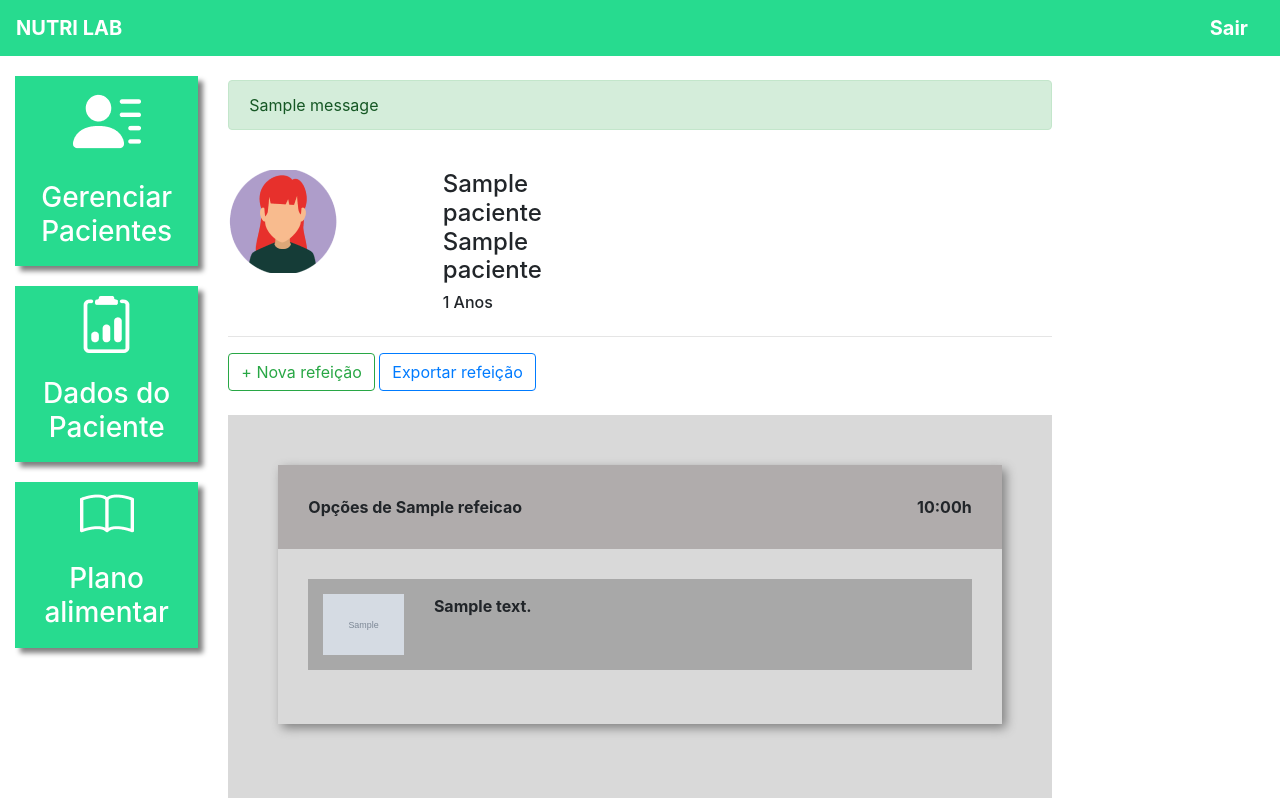
After one commit to Raphael120/nutri-lab, a Django app: page /plano_alimentar/1/ in a window 1280 px wide. The commit adds this page. Run offline with Django 4.2, Linux system fonts and the light colour scheme; a user stored in the database is signed in; tables that the repository leaves empty hold one stand-in row (values such as "Sample post"); grey boxes marked "Sample" are stand-in pictures; one stand-in notice (Sample message) is shown.

Commit message:
adicionando as páginas de plano alimentar do paciente

```diff
--- a/plataforma/templates/dados_paciente.html
+++ b/plataforma/templates/dados_paciente.html
@@ -1,7 +1,7 @@
 {% extends 'base_plataforma.html' %}
 {% load static %}
 
-{% block 'titulo' %}Nutri Lab | Paciente {{paciente.nome}} {{paciente.sobrenome}}{% endblock  %}
+{% block 'titulo' %}Nutri Lab | Dados do paciente {{paciente.nome}} {{paciente.sobrenome}}{% endblock  %}
 
 {% block 'plataforma' %}
     {% if messages %}
--- a/plataforma/templates/pacientes.html
+++ b/plataforma/templates/pacientes.html
@@ -26,7 +26,7 @@
     <div class="row">
         {% for paciente in pacientes %}
             <div class="col-md-4">
-                <a href="#" class="link-hover">
+                <a href="{% url 'dados_paciente' paciente.id %}" class="link-hover">
                     <div class="card-paciente">
                         <div class="foto-perfil">
                             {% if paciente.sexo == 'F' %}
--- /dev/null
+++ b/plataforma/templates/plano_alimentar.html
@@ -0,0 +1,177 @@
+{% extends 'base_plataforma.html' %}
+{% load static %}
+
+{% block 'titulo' %}Nutri Lab | Plano alimentar do paciente {{paciente.nome}} {{paciente.sobrenome}}{% endblock  %}
+
+{% block 'plataforma' %}
+    {% if messages %}
+        <br>
+        {% for message in messages %}
+            <div class="alert {{message.tags}}">
+                {{message}}
+            </div>
+        {% endfor %}
+    {% endif %}
+    <br>
+    <div class="row">
+        <div class="col-md-3">
+            {% if paciente.sexo == "M"%}
+                <img src="{% static 'plataforma/img/perfil2.png' %}">
+            {% else %}
+                <img src="{% static 'plataforma/img/perfil1.png' %}">
+            {% endif %}
+        </div>
+        <div class="col-md-3 dados descricao">
+            <h4>{{paciente.nome}} {{paciente.sobrenome}}</h4>
+            <h6>{{paciente.idade}} Anos</h6>
+        </div>
+    </div>
+    <hr>
+    <button type="button" class="btn btn-outline-success" data-toggle="modal" data-target="#modal">
+        + Nova refeição
+    </button>
+    <button type="button" class="btn btn-outline-primary">
+        Exportar refeição
+    </button>
+    <br>
+    <br>
+    <div class="fundo-alimentar">
+        {% for r in refeicao %}
+            <div class="refeicao">
+                <div class="head-refeicao">
+                    <span>Opções de {{r.titulo}}</span>
+                    <span style="float: right;"> {{r.horario}}h </span>
+                </div>
+                <div class="body-refeicao">
+                    {% for o in opcao %}
+                        {% if o.refeicao == r %}
+                            <div class="opcao">
+                                <div class="row">
+                                    <div class="col-md-2">
+                                        <img width="100%" src="{{o.imagem.url}}">
+                                    </div>
+                                    <div class="col-md-10">
+                                        {{o.descricao}}
+                                    </div>
+                                </div>
+                            </div>
+                            <br>
+                        {% endif %}
+                    {% empty %}
+                    <p>- Não existem refeições cadastradas.</p>
+                    {% endfor %}
+                </div>
+            </div>
+            <br>
+        {% empty %}
+            <p>- Não existem refeições cadastradas.</p>
+        {% endfor %}
+    </div>
+
+
+    <!-- modal -->
+    <div class="modal fade" id="modal" tabindex="-1" role="dialog" aria-labelledby="exampleModalLabel" aria-hidden="true">
+        <div class="modal-dialog" role="document">
+            <div class="modal-content">
+                <div class="modal-header">
+                    <button type="button" class="close" data-dismiss="modal" aria-label="Close">
+                        <span aria-hidden="true">&times;</span>
+                    </button>
+                </div>
+                <div class="modal-body">
+                    <h4 class="titulo">Adicionar refeição</h4>
+                    <button type="button" onclick="exibe_refeicao()" class="btn btn-outline-success">
+                        + Nova refeição
+                    </button>
+                    <button style="margin-left: 10px;" type="button" onclick="exibe_opcao()" class="btn btn-outline-success">
+                        + Nova opção
+                    </button>
+                    <br>
+                    <br>
+                    <div id="form-refeicao" style="display: block;">
+                        <form action="{% url 'refeicao' paciente.id %}" method="POST">{% csrf_token %}
+                            <label for="validationServerUsername">Título</label>
+                            <div class="input-group">
+                                <input type="text" class="form-control" placeholder="Ex: Café da manhã" name="titulo">
+                            </div>
+                            <br>
+                            <label for="validationServerUsername">Horário</label>
+                            <div class="input-group">
+                                <input type="time" class="form-control" placeholder="-" name="horario">
+                            </div>
+                            <br>
+                            <h5 class="titulo">Macronutrientes</h5>
+                            <div class="container">
+                                <div class="row">
+                                    <div class="col-md-4">
+                                        <label for="validationServerUsername">Carboidratos</label>
+                                        <div class="input-group">
+                                            <input type="text" class="form-control" placeholder="" name="carboidratos">
+                                        </div>
+                                    </div>
+                                    <div class="col-md-4">
+                                        <label for="validationServerUsername">Proteínas</label>
+                                        <div class="input-group">
+                                            <input type="text" class="form-control" placeholder="" name="proteinas">
+                                        </div>
+                                    </div>
+                                    <div class="col-md-4">
+                                        <label for="validationServerUsername">Gorduras</label>
+                                        <div class="input-group">
+                                            <input type="text" class="form-control" placeholder="" name="gorduras">
+                                        </div>
+                                    </div>
+                                </div>
+                            </div>
+                            <br>
+                            <input type="submit" value="Cadastrar" class="btn btn-success">
+                        </form>
+                    </div>
+                    <div id="form-opcao" style="display: none;">
+                        <form action="{% url 'opcao' paciente.id %}" method="POST" enctype='multipart/form-data'>{% csrf_token %}
+                            <label for="validationServerUsername">Selecione a refeição</label>
+                            <div class="input-group">
+                                <select class="form-control" name="refeicao">
+                                    {% for r in refeicao %}
+                                        <option value="{{r.id}}">{{r.titulo}}</option>
+                                    {% endfor %}
+                                </select>
+                            </div>
+                            <br>
+                            <label for="validationServerUsername">Imagem</label>
+                            <div class="input-group">
+                                <input type="file" class="form-control" placeholder="" name="imagem">
+                            </div>
+                            <br>
+                            <label for="validationServerUsername">Descrição</label>
+                            <div class="input-group">
+                                <textarea class="form-control" name=descricao> </textarea>
+                            </div>
+                            <br>
+                            <input type="submit" value="Cadastrar" class="btn btn-success">
+                        </form>
+                    </div>
+                    </form>
+                </div>
+            </div>
+        </div>
+    </div>
+
+
+    <!-- Script para os botões de "+ Nova refeição" e "+ Nova opção" localizados no modal -->
+    <script>
+        function exibe_refeicao() {
+            const form_refeicao = document.getElementById('form-refeicao')
+            const form_opcao = document.getElementById('form-opcao')
+            form_refeicao.style.display = "block"
+            form_opcao.style.display = "none"
+        }
+        function exibe_opcao(){
+            const form_refeicao = document.getElementById('form-refeicao')
+            const form_opcao = document.getElementById('form-opcao')
+            form_refeicao.style.display = "none"
+            form_opcao.style.display = "block"
+        }
+    </script>
+
+{% endblock%}
--- a/plataforma/urls.py
+++ b/plataforma/urls.py
@@ -5,5 +5,9 @@ urlpatterns = [
     path('pacientes/', views.pacientes, name='pacientes'),
     path('dados_paciente/', views.listar_dados_paciente, name='listar_dados_paciente'),
     path('dados_paciente/<str:id>/', views.dados_paciente, name='dados_paciente'),
-    path('grafico_paciente/<str:id>/', views.grafico_paciente, name='grafico_paciente')
+    path('grafico_paciente/<str:id>/', views.grafico_paciente, name='grafico_paciente'),
+    path('plano_alimentar/', views.listar_plano_alimentar, name='listar_plano_alimentar'),
+    path('plano_alimentar/<str:id>/', views.plano_alimentar, name='plano_alimentar'),
+    path('refeicao/<str:id_paciente>/', views.refeicao, name='refeicao'),
+    path('opcao/<str:id_paciente>/', views.opcao, name='opcao')
 ]
--- a/plataforma/views.py
+++ b/plataforma/views.py
@@ -3,11 +3,11 @@ from datetime import datetime
 from django.contrib import messages
 from django.contrib.auth.decorators import login_required
 from django.contrib.messages import constants
-from django.http import HttpResponse, JsonResponse
+from django.http import JsonResponse
 from django.shortcuts import get_object_or_404, redirect, render
 from django.views.decorators.csrf import csrf_exempt
 
-from plataforma.models import DadosPaciente, Paciente
+from plataforma.models import DadosPaciente, Opcao, Paciente, Refeicao
 
 from .utils import dados_paciente_is_valid, paciente_is_valid
 
@@ -152,3 +152,94 @@ def grafico_paciente(request, id):
         'labels': labels
     }
     return JsonResponse(data)
+
+
+@login_required(login_url='/auth/logar')
+def listar_plano_alimentar(request):
+    if request.method == 'GET':
+        pacientes = Paciente.objects.filter(nutricionista=request.user)
+
+        return render(request, 'listar_plano_alimentar.html', {'pacientes': pacientes})
+
+
+@login_required(login_url='/auth/logar')
+def plano_alimentar(request, id):
+    paciente = get_object_or_404(Paciente, id=id)
+
+    if paciente.nutricionista != request.user:
+        messages.add_message(
+            request=request,
+            level=constants.ERROR,
+            message='Esse paciente não é seu'
+        )
+        return redirect('/plano_alimentar/')
+
+    if request.method == 'GET':
+        r1 = Refeicao.objects.filter(paciente=paciente).order_by('horario')
+        opcao = Opcao.objects.all()
+
+        context = {
+            'paciente': paciente,
+            'refeicao': r1,
+            'opcao': opcao
+        }
+        return render(request, 'plano_alimentar.html', context)
+
+
+@login_required(login_url='/auth/logar')
+def refeicao(request, id_paciente):
+    paciente = get_object_or_404(Paciente, id=id_paciente)
+
+    if paciente.nutricionista != request.user:
+        messages.add_message(
+            request,
+            level=constants.ERROR,
+            message='Esse paciente não é seu'
+        )
+        return redirect('/dados_paciente/')
+
+    if request.method == 'POST':
+        titulo = request.POST['titulo']
+        horario = request.POST['horario']
+        carboidratos = request.POST['carboidratos']
+        proteinas = request.POST['proteinas']
+        gorduras = request.POST['gorduras']
+
+        r1 = Refeicao(
+            paciente=paciente,
+            titulo=titulo,
+            horario=horario,
+            carboidratos=carboidratos,
+            proteinas=proteinas,
+            gorduras=gorduras
+        )
+        r1.save()
+
+        messages.add_message(
+            request,
+            level=constants.SUCCESS,
+            message='Refeição cadastrada'
+        )
+        return redirect(f'/plano_alimentar/{id_paciente}')
+
+
+@login_required(login_url='/auth/logar')
+def opcao(request, id_paciente):
+    if request.method == 'POST':
+        id_refeicao = request.POST['refeicao']
+        imagem = request.FILES['imagem']
+        descricao = request.POST['descricao']
+
+        o1 = Opcao(
+            refeicao_id=id_refeicao,
+            imagem=imagem,
+            descricao=descricao
+        )
+        o1.save()
+
+        messages.add_message(
+            request,
+            level=constants.SUCCESS,
+            message='Opção cadastrada'
+        )
+        return redirect(f'/plano_alimentar/{id_paciente}')
--- /dev/null
+++ b/templates/static/plataforma/css/plano_alimentar.css
@@ -0,0 +1,24 @@
+.fundo-alimentar{
+    background-color: #D9D9D9;
+    padding: 50px;
+}
+
+.refeicao{
+    box-shadow: 4px 4px 10px gray;
+}
+
+.head-refeicao{
+    background-color: #B0ACAC;
+    padding: 30px;
+    font-weight: bold;
+}
+
+.body-refeicao{
+    padding: 30px;
+        font-weight: bold;
+    }
+
+.opcao{
+        background-color: #A8A8A8;
+        padding: 15px;
+    }
```
Also changed, not shown: plataforma/templates/listar_plano_alimentar.html (added, +40 -0 lines).
